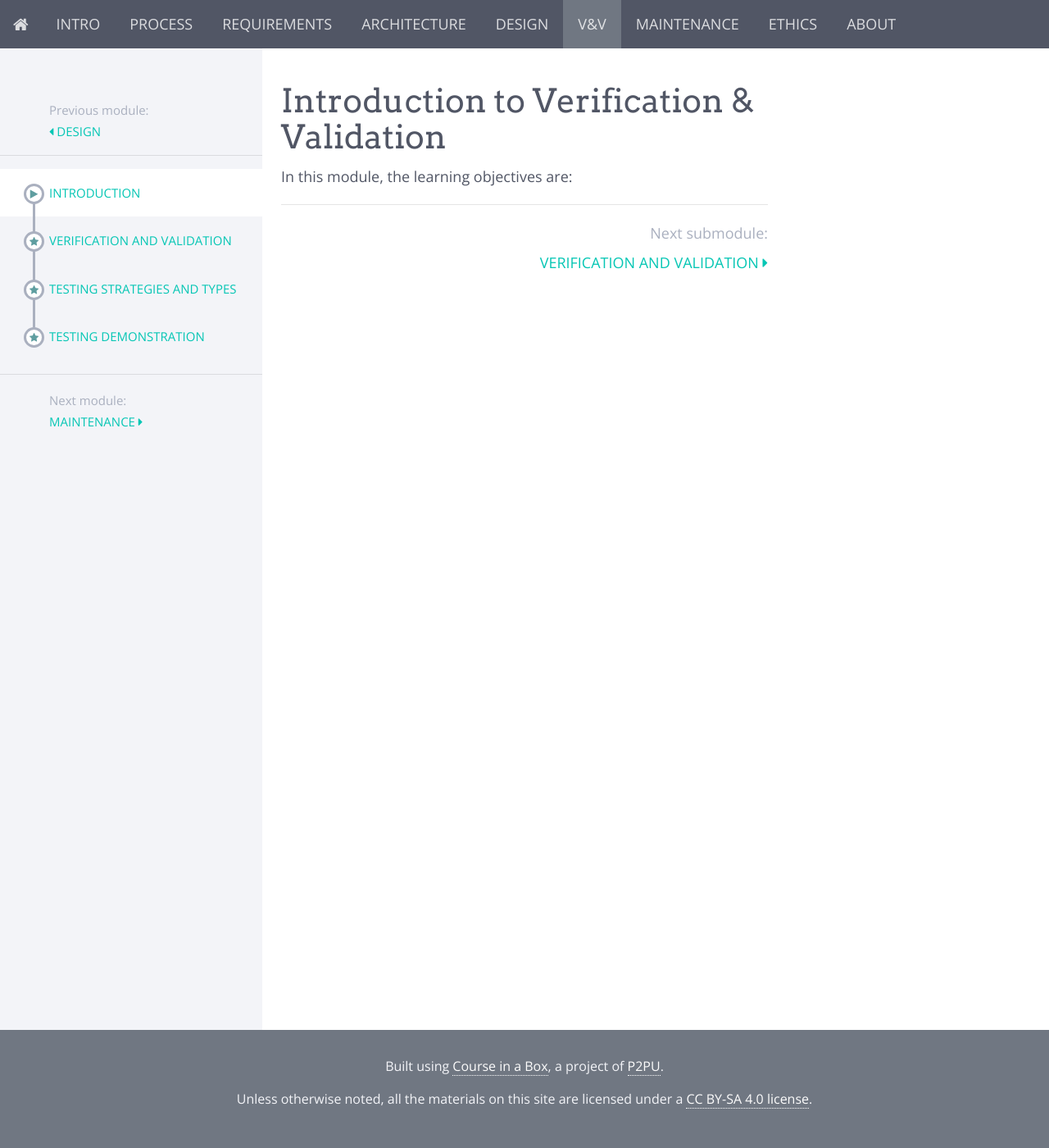
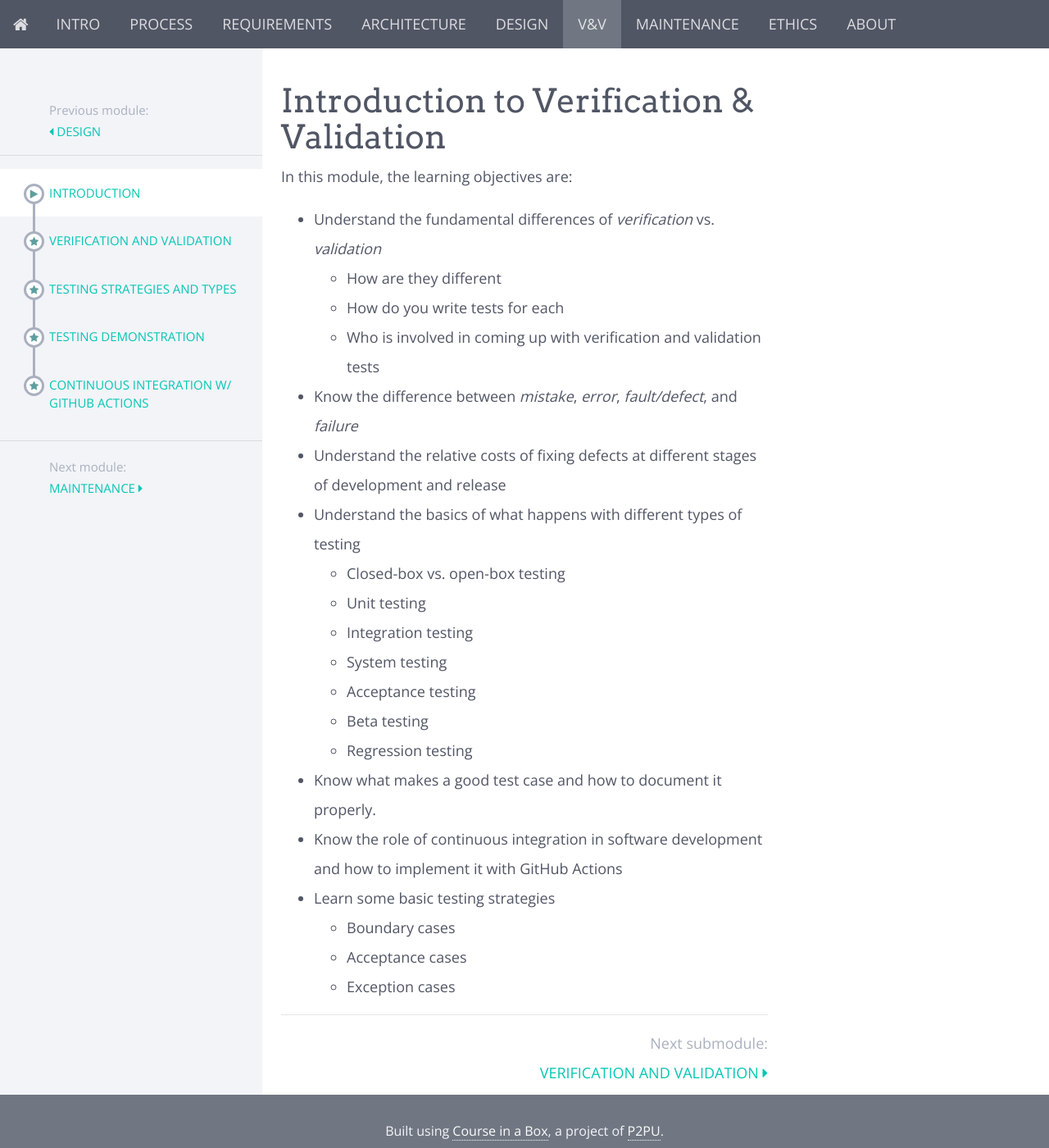
Before and after one commit to marksherriff/se-coursepack, a Jekyll site: the page built from modules/v&v/_posts/2021-05-01-introduction.md, in a window 1280 px wide and 1400 px high. Shown: the whole window at 82% size. Built offline with Jekyll 4.4.1, drawn with Linux system fonts in a browser that asks for light colours; nearby versions of some CDN libraries.

Commit message:
testing update

```diff
--- a/modules/v&v/_posts/2021-05-01-introduction.md
+++ b/modules/v&v/_posts/2021-05-01-introduction.md
@@ -5,3 +5,24 @@ title: Introduction
 # Introduction to Verification & Validation
 
 In this module, the learning objectives are:
+
+* Understand the fundamental differences of _verification_ vs. _validation_
+    * How are they different
+    * How do you write tests for each
+    * Who is involved in coming up with verification and validation tests
+* Know the difference between _mistake_, _error_, _fault/defect_, and _failure_
+* Understand the relative costs of fixing defects at different stages of development and release
+* Understand the basics of what happens with different types of testing
+    * Closed-box vs. open-box testing
+    * Unit testing
+    * Integration testing
+    * System testing
+    * Acceptance testing
+    * Beta testing
+    * Regression testing
+* Know what makes a good test case and how to document it properly.
+* Know the role of continuous integration in software development and how to implement it with GitHub Actions
+* Learn some basic testing strategies
+    * Boundary cases
+    * Acceptance cases
+    * Exception cases
```
Also changed, not shown: modules/about/_posts/2021-05-01-about.md (deleted, +0 -5 lines), modules/v&v/_posts/2021-05-02-v-and-v.md (+6 -0 lines), modules/v&v/_posts/2021-05-03-testing.md (+6 -0 lines), modules/v&v/_posts/2021-05-04-testing-demo.md (+6 -0 lines), modules/v&v/_posts/2021-05-05-ci.md (added, +22 -0 lines).
